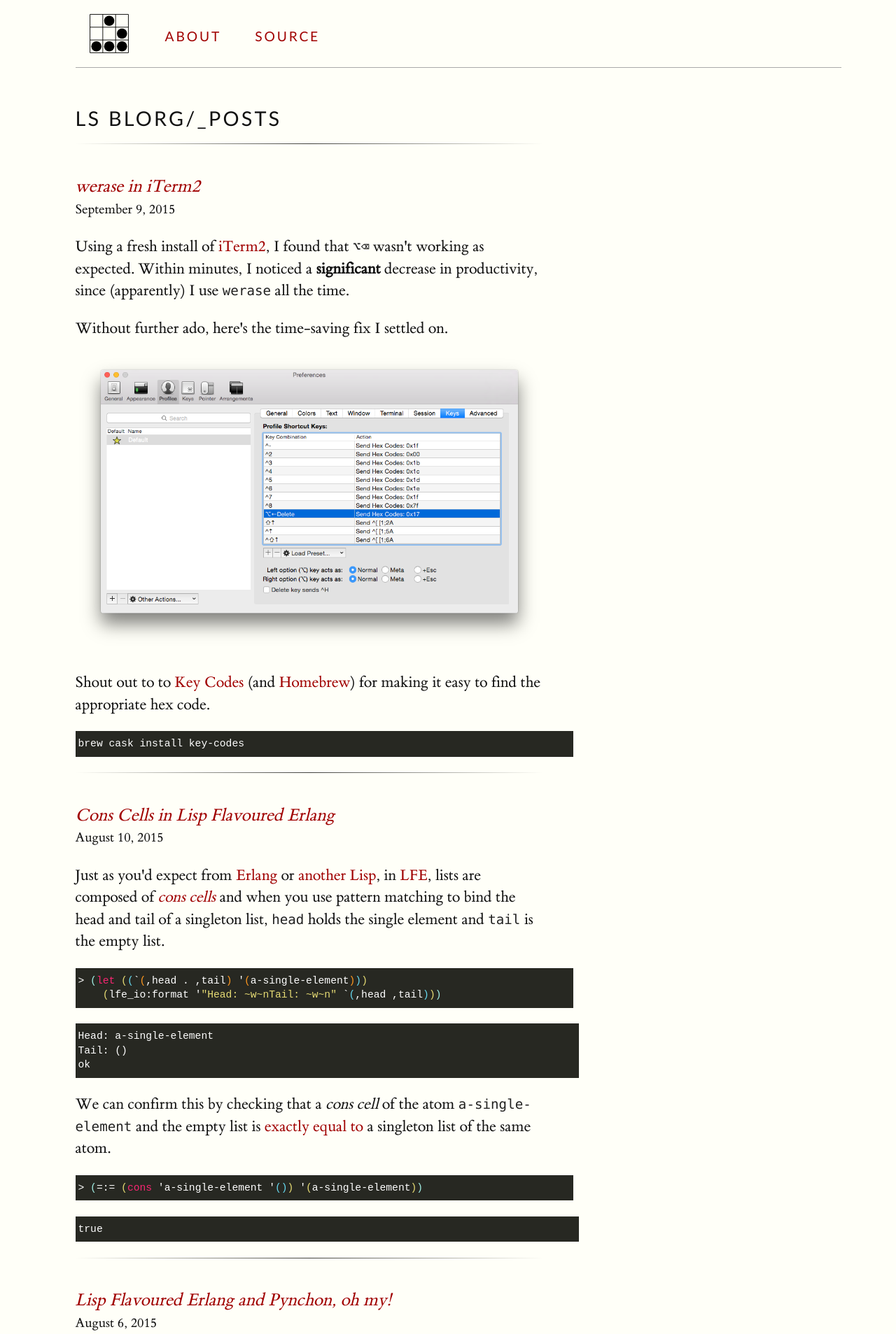
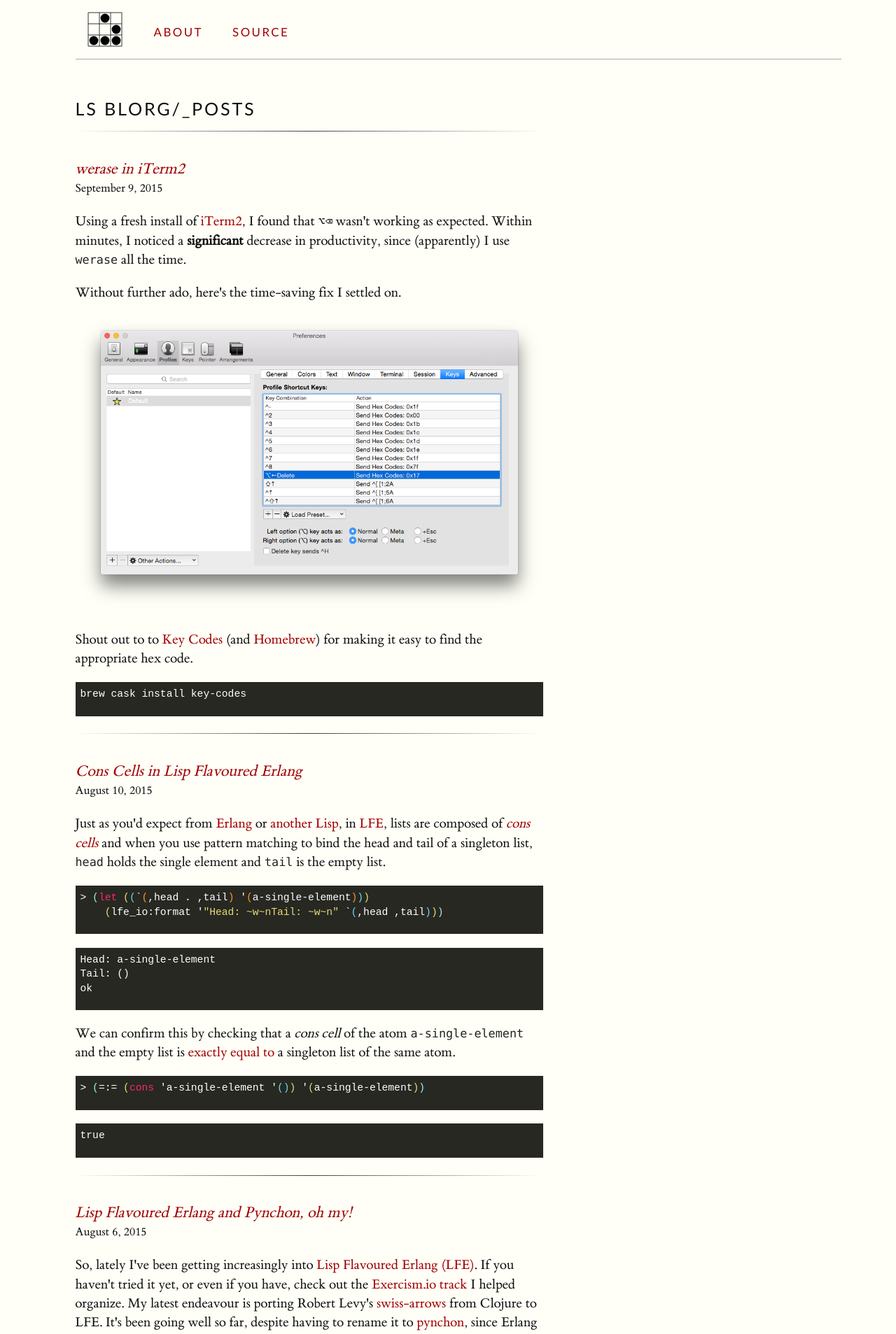
Before and after one commit to yurrriq/blorg, a Jekyll site: the page built from index.html, in a window 1280 px wide. Shown: the top 1907 px of the page at 70% size. Built offline with Jekyll 4.4.1, drawn with Linux system fonts in a browser that asks for light colours; Markdown is read by kramdown in place of the engine named in the settings.

Commit message:
Add dumb CSS hacks

```diff
--- a/css/tufte.css
+++ b/css/tufte.css
@@ -186,15 +186,15 @@ html {
 @media screen and (min-width: 1000px) {
   html {
     font-size: 14px; } }
-@media screen and (min-width: 1100px) {
-  html {
-    font-size: 15px; } }
-@media screen and (min-width: 1200px) {
-  html {
-    font-size: 16px; } }
-@media screen and (min-width: 1300px) {
-  html {
-    font-size: 17px; } }
+/* @media screen and (min-width: 1100px) { */
+/*   html { */
+/*     font-size: 15px; } } */
+/* @media screen and (min-width: 1200px) { */
+/*   html { */
+/*     font-size: 16px; } } */
+/* @media screen and (min-width: 1300px) { */
+/*   html { */
+/*     font-size: 17px; } } */
 body {
   width: 87.5%;
   margin-left: auto;
@@ -621,12 +621,18 @@ span.newthought {
 .src, .example {
   color: white;
   background: #272822; /* #1d1e19; */
+  overflow-x: scroll;
+  max-width: 48.5em;
 }
 .org-src-container, .example {
   font-size: 11pt;
-  width: 48.5em;
 }
 .org-src-container pre, .example {
-  padding: .5rem .25rem;
+  padding: .5rem .5rem 1.5rem;
+  /* padding: .5rem .25rem; */
+}
+
+p {
+  max-width: 730px;
 }
 /*-- End EB org src config --*/
```
